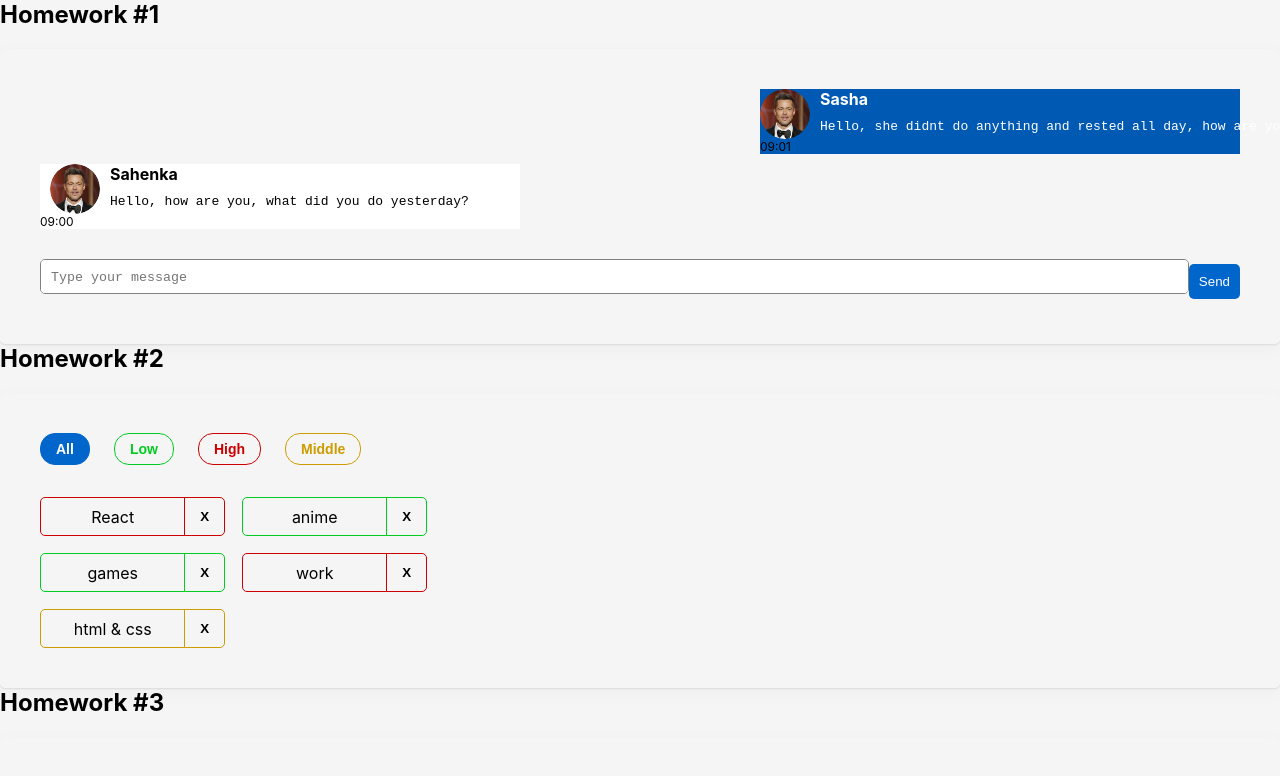
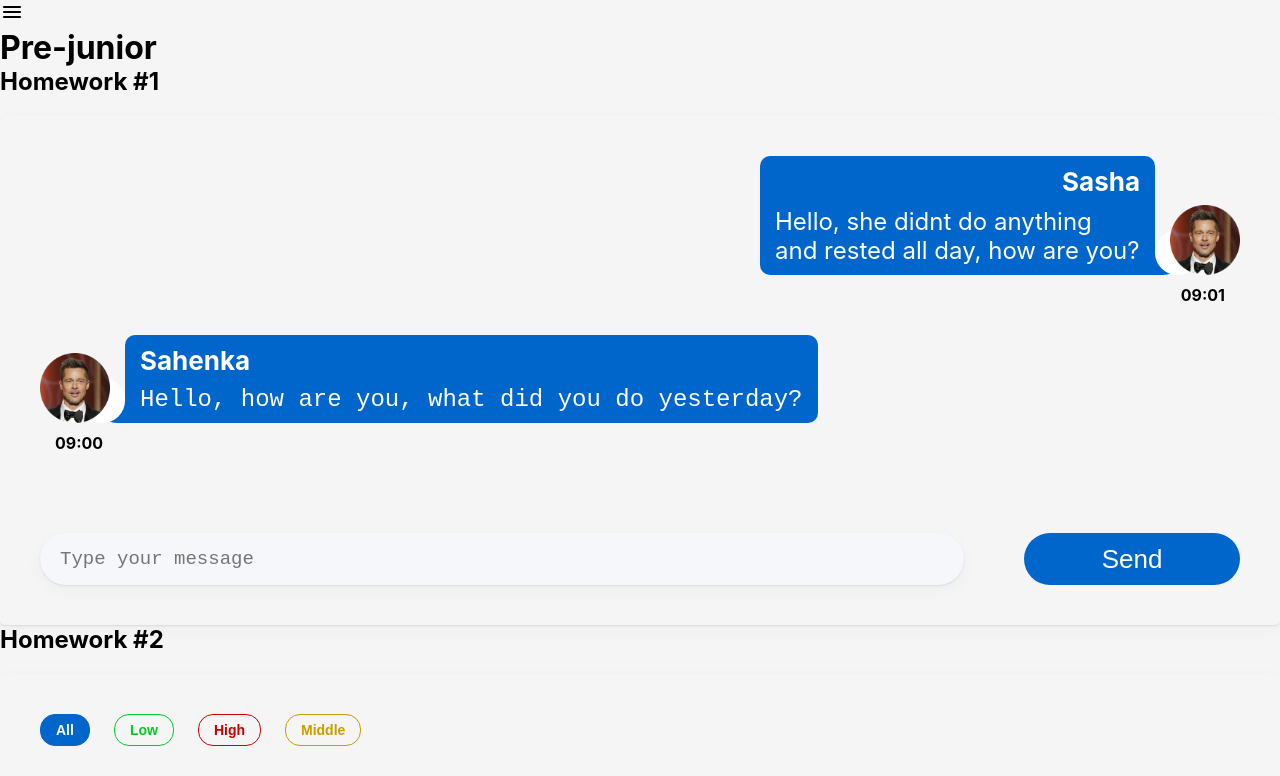
Before and after one commit to Munticaro/HomeWork, a React (Create React App) app: page /#/pre-junior in a window 1280 px wide. Shown: the top 776 px of the page. Built offline with nearby package versions, Linux system fonts and the light colour scheme.

Commit message:
refactor css, refactor sidebar, refactor Pages

```diff
--- a/src/s1-main/App.tsx
+++ b/src/s1-main/App.tsx
@@ -9,14 +9,14 @@ import HW5 from "../s2-homeworks/hw05/HW5";
 function App() {
     return (
         <div className={s.App}>
-            <HW1/>
-            <HW2/>
+            {/*<HW1/>*/}
+            {/*<HW2/>*/}
 
-            <HW3/>
-            <HW4/>
+            {/*<HW3/>*/}
+            {/*<HW4/>*/}
 
             {/*при выполнении дз 5 и более - закомментировать здесь дз 1-4, так как они есть внутри дз 5*/}
-            {/*<HW5/>*/}
+            <HW5/>
         </div>
     )
 }
--- a/src/s2-homeworks/hw01/friend-message/FriendMessage.module.css
+++ b/src/s2-homeworks/hw01/friend-message/FriendMessage.module.css
@@ -1,44 +1,68 @@
 .friendMessage {
-    align-items: center;
-    margin-bottom: 10px;
-    background-color: #FFFFFF;
+    display: flex;
     max-width: 40%;
+    flex-direction: column;
 }
 
 .friendImageAndText {
     display: flex;
+    align-items: flex-end;
 }
 
 .friendImageAndText img {
-    width: 50px;
-    height: 50px;
-    border-radius: 50%;
-    margin-left: 10px;
-    margin-right: 10px;
+    height: 70px;
 }
 
 .friendText {
-    display: flex;
-    flex-direction: column;
+    position: relative;
+    z-index: -1;
+    background: #0066CC;
+    color: #fff;
+    -webkit-border-radius: 10px;
+    -webkit-border-bottom-left-radius: 0;
+    -moz-border-radius: 10px;
+    -moz-border-radius-bottomleft: 0;
+    border-radius: 10px;
+    border-bottom-left-radius: 0;
+    padding: 10px 15px;
+    margin-left: 15px;
+}
+.friendText::after,
+.friendText::before {
+    content: "";
+    position: absolute;
+    right: 100%;
+    bottom: 0em;
+    width: 1.8em;
+    height: 1.8em;
+    border: 0.5em solid white;
+    border-radius: 50%;
+    background: #fff;
 }
 
-.friendText:after {
-    content: "";
-    display: table;
-    clear: both;
+.friendText::before {
+    border-top: none;
+    height: 0.9em;
+    border-radius: 0 0 0 50% / 0 0 100% 100%;
+    background: #0066CC;
+    border-color: #0066CC;
+    margin-right: -0.9em;
 }
 
 .friendName {
+    display: flex;
     font-weight: bold;
-    margin-bottom: 5px;
+    margin-bottom: 10px;
+    font-size: 26px;
 }
 
 .friendMessageText {
-    margin-top: 5px;
+    display: flex;
+    font-size: 24px;
 }
 
 .friendTime {
-    font-size: 12px;
-    color: black;
-    margin-left: auto;
+    display: flex;
+    padding: 10px 0px 30px 15px;
+    font-weight: bold;
 }
--- a/src/s2-homeworks/hw01/message-sender/MessageSender.module.css
+++ b/src/s2-homeworks/hw01/message-sender/MessageSender.module.css
@@ -1,63 +1,34 @@
 .sendForm {
-    display: grid;
-    grid-template-columns: 1fr auto;
-    align-items: center;
-    margin-top: 20px;
+    display: flex;
+    margin-top: 50px;
 }
 
 .textarea {
+    outline: none;
     resize: none;
-    height: 60px;
-    padding: 10px;
-    margin-bottom: 10px;
-    border-radius: 5px;
-    border: 1px solid gray;
+    width: 77%;
+    border: 0;
+    padding: 15px 20px;
+    border-radius: 50px;
+    background: #F5F7FB;
+    box-shadow: 0px 1px 2px 0px rgba(29, 33, 38, 0.10), 0px 5px 20px 0px rgba(29, 33, 38, 0.03);
+    font-size: 19px;
 }
 
 .button {
-    background-color: #0066CC;
-    color: white;
-    border: none;
-    border-radius: 5px;
-    padding: 10px;
+    width: 18%;
+    margin-left: auto;
+    border-radius: 40px;
+    background: #06C;
+    font-size: 26px;
+    color: #FFF;
+    border: 0;
     cursor: pointer;
 }
 
 .button:hover {
-    background-color: #0052a3;
+
 }
+.button:active {
 
-.button:active {
-    background-color: #003d80;
 }
-/*.sendForm {*/
-/*    display: flex;*/
-/*    flex-direction: column;*/
-/*    margin-top: 20px;*/
-/*}*/
-
-/*.textarea {*/
-/*    resize: none;*/
-/*    height: 60px;*/
-/*    padding: 10px;*/
-/*    margin-bottom: 10px;*/
-/*    border-radius: 5px;*/
-/*    border: 1px solid gray;*/
-/*}*/
-
-/*.button {*/
-/*    background-color: #0066CC;*/
-/*    color: white;*/
-/*    border: none;*/
-/*    border-radius: 5px;*/
-/*    padding: 10px;*/
-/*    cursor: pointer;*/
-/*}*/
-
-/*.button:hover {*/
-/*    background-color: #0052a3;*/
-/*}*/
-
-/*.button:active {*/
-/*    background-color: #003d80;*/
-/*}*/
--- a/src/s2-homeworks/hw01/message/Message.module.css
+++ b/src/s2-homeworks/hw01/message/Message.module.css
@@ -1,49 +1,81 @@
-.messageText {
-    margin-top: 5px;
-}
-
 .message {
-    align-items: center;
-    margin-bottom: 10px;
-    background-color: #0059b3;
+    display: flex;
     max-width: 40%;
     margin-left: auto;
+    flex-direction: column;
+
 }
 
 .imageAndText {
     display: flex;
+    align-items: flex-end;
+    flex-direction: row-reverse;
+
 }
+.imageAndText img {
+    height: 70px;
 
-.imageAndText img {
-    width: 50px;
-    height: 50px;
-    border-radius: 50%;
-    margin-right: 10px;
 }
 
 .text {
-    display: flex;
-    flex-direction: column;
-    color: #FFFFFF;
+    position: relative;
+    z-index: -1;
+    background: #0066CC;
+    color: #fff;
+    padding: 10px 15px;
+    -webkit-border-radius: 10px;
+    -webkit-border-bottom-right-radius: 0;
+    -moz-border-radius: 10px;
+    -moz-border-radius-bottomright: 0;
+    border-radius: 10px;
+    border-bottom-right-radius: 0;
+    margin-right: 15px;
+}
+
+.text::after,
+.text::before {
+    content: "";
+    position: absolute;
+    left: 100%;
+    bottom: 0em;
+    width: 1.8em;
+    height: 1.8em;
+    border: 0.5em solid white;
+    border-radius: 50%;
+    background: #fff;
+}
+
+.text::before {
+    border-top: none;
+    height: 0.9em;
+    border-radius: 0 0 50% 0% / 0 0 100% 100%;
+    background: #0066CC;
+    border-color: #0066CC;
+    margin-left: -0.9em;
 }
 
 .text:after {
-    content: "";
-    display: table;
-    clear: both;
-    max-width: 40%;
+
 }
 
 .name {
+    display: flex;
     font-weight: bold;
-    margin-bottom: 5px;
+    justify-content: right;
+    margin-bottom: 10px;
+    font-size: 26px;
 }
 
 .messageText {
-    margin-top: 5px;
+    display: flex;
+    justify-content: right;
+    font-size: 24px;
+
 }
 
 .time {
-    color: black;
-    font-size: 12px;
+    display: flex;
+    justify-content: right;
+    padding: 10px 15px 30px 0;
+    font-weight: bold;
 }
--- a/src/s2-homeworks/hw01/message/Message.tsx
+++ b/src/s2-homeworks/hw01/message/Message.tsx
@@ -21,9 +21,9 @@ const Message = (props: MessagePropsType) => {
                     <div id={'hw1-name-' + props.message.id} className={s.name}>
                         {props.message.user.name}
                     </div>
-                    <pre id={'hw1-text-' + props.message.id} className={s.messageText}>
+                    <div id={'hw1-text-' + props.message.id} className={s.messageText}>
                         {props.message.message.text}
-                    </pre>
+                    </div>
                 </div>
             </div>
             <div id={'hw1-time-' + props.message.id} className={s.time}>
--- a/src/s2-homeworks/hw05/Pages.tsx
+++ b/src/s2-homeworks/hw05/Pages.tsx
@@ -29,9 +29,9 @@ function Pages() {
             <Routes>
                 <Route path={'/'} element={<Navigate to={'/pre-junior'}/>}/>
 
-                <Route path={'/pre-junior'} element={<PreJunior/>}/>
-                <Route path={'/junior'} element={<Junior/>}/>
-                <Route path={'/junior-plus'} element={<JuniorPlus/>}/>
+                <Route path={PATH.PRE_JUNIOR} element={<PreJunior/>}/>
+                <Route path={PATH.JUNIOR} element={<Junior/>}/>
+                <Route path={PATH.JUNIOR_PLUS} element={<JuniorPlus/>}/>
 
                 <Route path={'/*'} element={<Error404/>}/>
             </Routes>
--- a/src/s2-homeworks/hw05/sidebar/Sidebar.module.css
+++ b/src/s2-homeworks/hw05/sidebar/Sidebar.module.css
@@ -1,85 +1,31 @@
-/*.sidebar {*/
-/*}*/
-
-/*.sidebar.open {*/
-/*}*/
-
-/*.background {*/
-/*}*/
-
-/*.nav {*/
-/*}*/
-
-/*.nav a {*/
-/*}*/
-
-/*.nav a:hover {*/
-/*}*/
-
-/*.nav a.active {*/
-/*}*/
-/*.close {*/
-/*}*/
-
-/*.close img {*/
-/*}*/
-
 .sidebar {
-    width: 280px;
-    height: 100%;
-    position: fixed;
-    top: 0;
-    right: -280px;
-    background-color: #fff;
-    box-shadow: 0 0 10px rgba(0, 0, 0, 0.3);
-    z-index: 999;
-    transition: right 0.3s ease-in-out;
+    display: none;
 }
 
 .sidebar.open {
-    right: 0;
+    display: block;
 }
 
 .background {
-    position: fixed;
-    top: 0;
-    left: 0;
-    width: 100%;
-    height: 100%;
-    background-color: rgba(0, 0, 0, 0.3);
-    z-index: 998;
 }
 
 .nav {
-    padding: 20px;
 }
 
 .nav a {
-    display: block;
-    margin-bottom: 10px;
-    font-size: 20px;
-    font-weight: 600;
-    color: #333;
-    text-decoration: none;
 }
 
 .nav a:hover {
-    color: #007bff;
 }
 
 .nav a.active {
-    color: #007bff;
+    color:red;
+    font-size: 20px;
 }
+.close {
 
-.close {
-    position: absolute;
-    top: 20px;
-    right: 20px;
-    background-color: transparent;
-    border: none;
 }
 
 .close img {
-    width: 24px;
-    height: 24px;
+
 }
--- a/src/s2-homeworks/hw05/sidebar/Sidebar.tsx
+++ b/src/s2-homeworks/hw05/sidebar/Sidebar.tsx
@@ -31,7 +31,7 @@ export const Sidebar: FC<PropsType> = ({open, handleClose}) => {
                         id={'hw5-pre-junior-link'}
                         to={PATH.PRE_JUNIOR}
                         onClick={handleClose}
-                        className={s.navLink} // делает студент
+                        className={({isActive})=>(isActive ? s.active : "")} // делает студент
                     >
                         Pre-junior
                     </NavLink>
@@ -39,7 +39,7 @@ export const Sidebar: FC<PropsType> = ({open, handleClose}) => {
                         id={'hw5-junior-link'}
                         to={PATH.JUNIOR}
                         onClick={handleClose}
-                        className={s.navLink} // делает студент
+                        className={({isActive})=>(isActive ? s.active : "")} // делает студент
                     >
                         Junior
                     </NavLink>
@@ -47,7 +47,7 @@ export const Sidebar: FC<PropsType> = ({open, handleClose}) => {
                         id={'hw5-junior-plus-link'}
                         to={PATH.JUNIOR_PLUS}
                         onClick={handleClose}
-                        className={s.navLink} // делает студент
+                        className={({isActive})=>(isActive ? s.active : "")}  // делает студент
                     >
                         Junior Plus
                     </NavLink>
```
